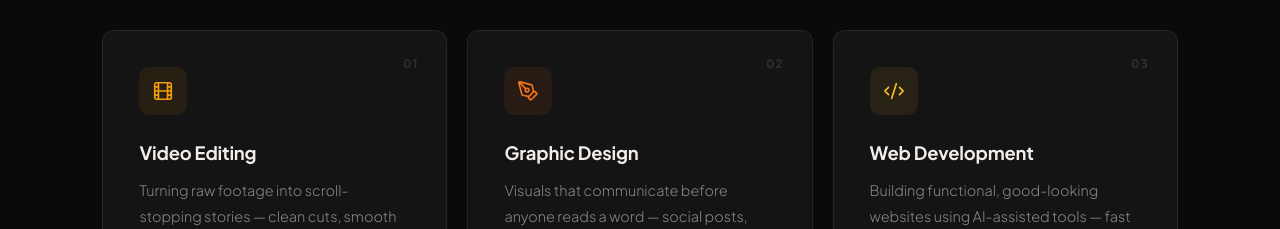
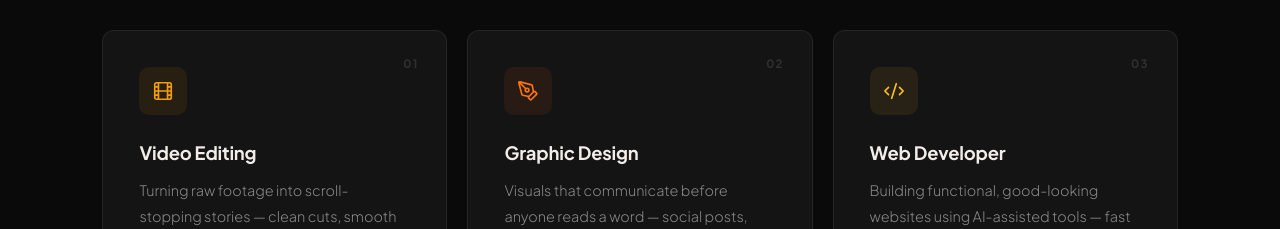
Before and after one commit to iqrapay2025-dot/myportfolio, a React (Vite) app: page / in a window 1280 px wide. Shown: the part 1620-1849 px from the top of the page. Built offline with nearby package versions, Linux system fonts and the light colour scheme.

Commit message:
fix: update title in Services component for consistency

```diff
--- a/src/app/components/Services.tsx
+++ b/src/app/components/Services.tsx
@@ -26,7 +26,7 @@ const services = [
   },
   {
     icon: Code2,
-    title: 'Web Development',
+    title: 'Web Developer',
     description:
       'Building functional, good-looking websites using AI-assisted tools — fast iteration, real results, no long dev cycles.',
     accent: '#FBBF24',
```
